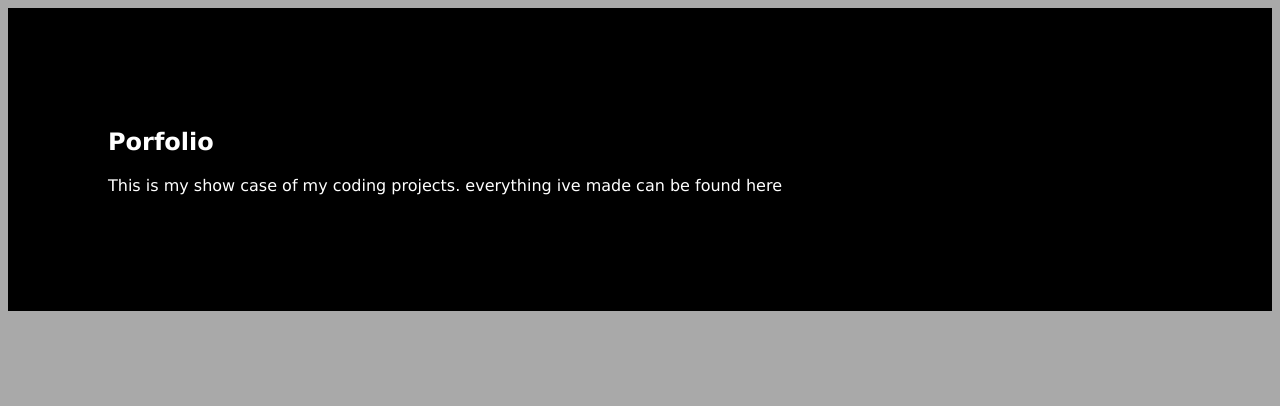
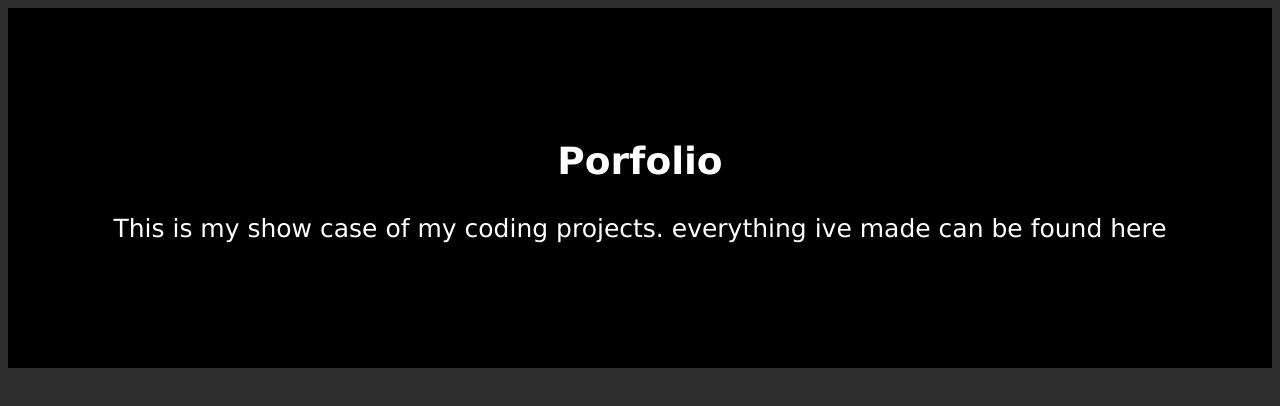
Before and after one commit to Jarm421/Jarm421.github.io, a plain HTML site: page index.html in a window 1280 px wide. Drawn offline with Linux system fonts and the light colour scheme.

Commit message:
changing styles and centering div

```diff
--- a/index.html
+++ b/index.html
@@ -9,23 +9,23 @@
 <style>
 body {
   font-family: Verdana, sans-serif;
+
 }
-.element {
-  position: fixed;
-  left: 20px;
-  right: 20px;
-}
-  margin: auto;
+header {
+  background-color: black;
+  color: white;
+  padding: 100px;
+  text-align: center;
+  font-size: 25px;
 }
 </style>
 </head>
 <body>
-<div style="background-color:black;color:white;padding:100px;"
 
-}>
+<header>
   <h2>Porfolio</h2>
   <p>This is my show case of my coding projects. everything ive made can be found here</p>
-</div>
+</header>
 
 
 </body>
--- a/style.css
+++ b/style.css
@@ -1,13 +1,9 @@
 body {
-  background-color: darkgrey;
+  background-color: #2e2e2e;
 }
 h1 {
-  color: white;
+  color: white:;
 }
 p {
   color: white;
 }
-.element {
-  max-width: fit-content;
-  margin-inline: auto;
-}
```
